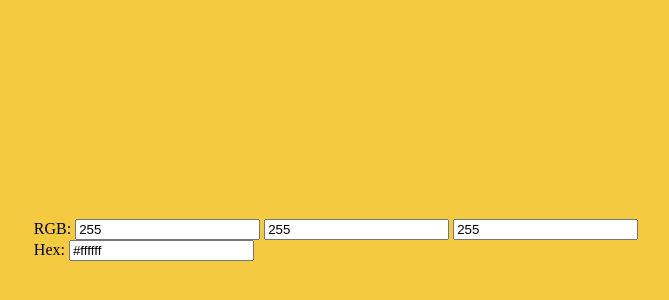
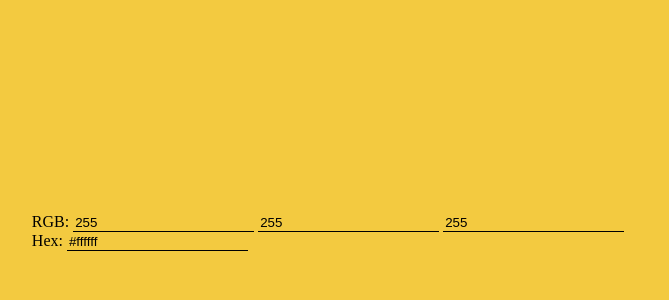
Before and after one commit to sanjeevsaroy/rgb-hex-converter, a plain HTML site: page index.html in a window 1280 px wide. Shown: the part 168-468 px from the top of the page, without its empty margins (312-981 px from the left). Drawn offline with nearby package versions, Linux system fonts and the light colour scheme.

Commit message:
Added styling to input

```diff
--- a/styles.css
+++ b/styles.css
@@ -5,4 +5,11 @@ body {
   align-items: center;
   justify-content: center;
   background-color: #F3CA40;
+  margin: 0;
 }
+
+input {
+  border: none;
+  background: none;
+  border-bottom: 1px solid black;
+}
```
